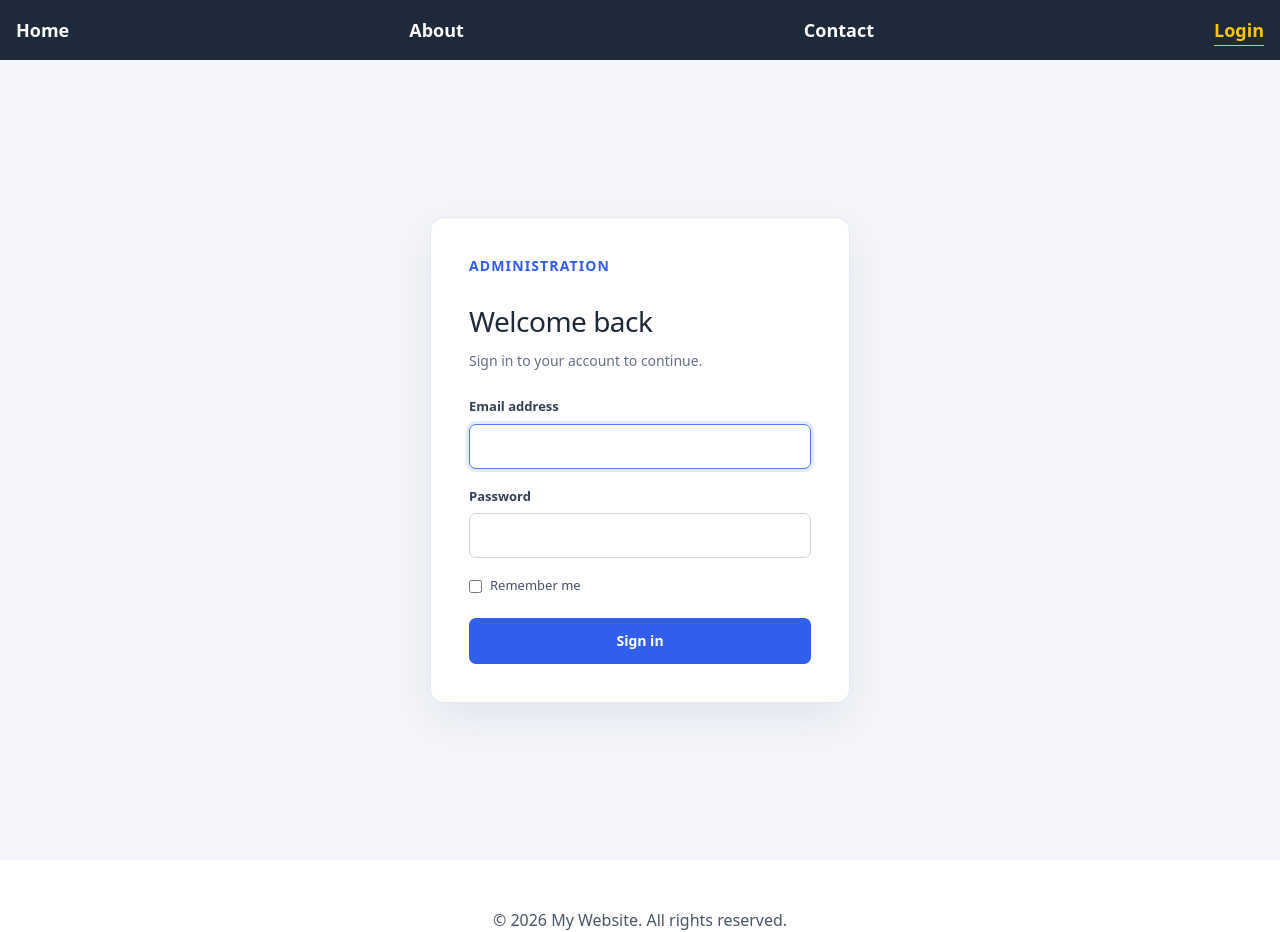
After one commit to MobinMostafa/laravel-enterprise, a Laravel app: page /login in a window 1280 px wide. The commit adds this page. Run offline with Laravel 12, Linux system fonts and the light colour scheme; style sheets or scripts are compiled from the project's sources.

Commit message:
02 login route improve

```diff
--- /dev/null
+++ b/resources/views/backend/auth/login.blade.php
@@ -0,0 +1,40 @@
+ @extends('frontend.layouts.app')
+
+ @section('title', "login page")
+
+@section('content')
+ 	<div class="box-border grid min-h-screen w-full place-items-center bg-[#f4f6fb] p-6 font-sans text-[#1d2939]">
+ 		<div class="w-full max-w-[420px] rounded-[14px] border border-[#e6eaf0] bg-white p-[30px_24px] shadow-[0_16px_45px_rgba(28,42,70,0.08)] min-[481px]:p-[38px]">
+ 			<p class="mb-6 text-sm font-[750] uppercase tracking-[0.08em] text-[#315eea]">Administration</p>
+ 			<h1 class="text-[28px] tracking-[-0.5px]">Welcome back</h1>
+ 			<p class="mb-[26px] mt-2 text-sm leading-[1.5] text-[#667085]">Sign in to your account to continue.</p>
+
+ 			@if ($errors->any())
+ 				<div class="mb-[18px] rounded-[7px] bg-[#fff1f0] px-[13px] py-[11px] text-[13px] text-[#b42318]" role="alert">
+ 					@foreach ($errors->all() as $error)
+ 						<div>{{ $error }}</div>
+ 					@endforeach
+ 				</div>
+ 			@endif
+
+ 			<form method="POST" action="{{ route('login') }}">
+ 				@csrf
+ 				<div class="mb-[18px]">
+ 					<label class="mb-[7px] block text-[13px] font-semibold text-[#344054]" for="email">Email address</label>
+ 					<input id="email" type="email" name="email" value="{{ old('email') }}" required autofocus autocomplete="username" class="h-[45px] w-full rounded-[7px] border border-[#d0d5dd] bg-white px-3 text-sm text-[#1d2939] focus:border-[#5278f2] focus:outline-[3px] focus:outline-[rgba(49,94,234,0.13)] @error('email') border-[#d92d20] @enderror">
+ 					@error('email') <p class="mb-0 mt-[6px] text-xs text-[#b42318]">{{ $message }}</p> @enderror
+ 				</div>
+ 				<div class="mb-[18px]">
+ 					<label class="mb-[7px] block text-[13px] font-semibold text-[#344054]" for="password">Password</label>
+ 					<input id="password" type="password" name="password" required autocomplete="current-password" class="h-[45px] w-full rounded-[7px] border border-[#d0d5dd] bg-white px-3 text-sm text-[#1d2939] focus:border-[#5278f2] focus:outline-[3px] focus:outline-[rgba(49,94,234,0.13)] @error('password') border-[#d92d20] @enderror">
+ 					@error('password') <p class="mb-0 mt-[6px] text-xs text-[#b42318]">{{ $message }}</p> @enderror
+ 				</div>
+ 				<label class="mb-[22px] mt-[3px] flex items-center gap-2 text-[13px] text-[#475467]" for="remember">
+ 					<input id="remember" type="checkbox" name="remember" value="1" class="m-0 accent-[#315eea]" {{ old('remember') ? 'checked' : '' }}>
+ 					Remember me
+ 				</label>
+ 				<button type="submit" class="h-[46px] w-full cursor-pointer rounded-[7px] border-0 bg-[#315eea] text-sm font-[650] text-white hover:bg-[#254ed0]">Sign in</button>
+ 			</form>
+ 		</div>
+	</div>
+@endsection
--- a/resources/views/frontend/components/nav.blade.php
+++ b/resources/views/frontend/components/nav.blade.php
@@ -3,6 +3,7 @@
         ['name' => 'Home', 'route' => 'home'],
         ['name' => 'About', 'route' => 'about'],
         ['name' => 'Contact', 'route' => 'contact'],
+        ['name' => 'Login', 'route' => 'login'],
     ];
 
 @endphp
--- a/resources/views/frontend/layouts/app.blade.php
+++ b/resources/views/frontend/layouts/app.blade.php
@@ -5,7 +5,9 @@
     <meta name="viewport" content="width=device-width, initial-scale=1.0">
     <meta http-equiv="X-UA-Compatible" content="ie=edge">
     <title>@yield('title', 'practice app')</title>
+
     @vite(['resources/css/app.css', 'resources/js/app.js'])
+
 </head>
 <body>
     @include('frontend.components.nav')
--- /dev/null
+++ b/routes/auth.php
@@ -0,0 +1,7 @@
+<?php
+
+use Illuminate\Support\Facades\Route;
+
+Route::get('/login', function () {
+    return view('backend.auth.login');
+})->name('login');
--- a/routes/web.php
+++ b/routes/web.php
@@ -1,4 +1,5 @@
 <?php
+require __DIR__ . '/auth.php';
 
 use Illuminate\Support\Facades\Route;
 
```
